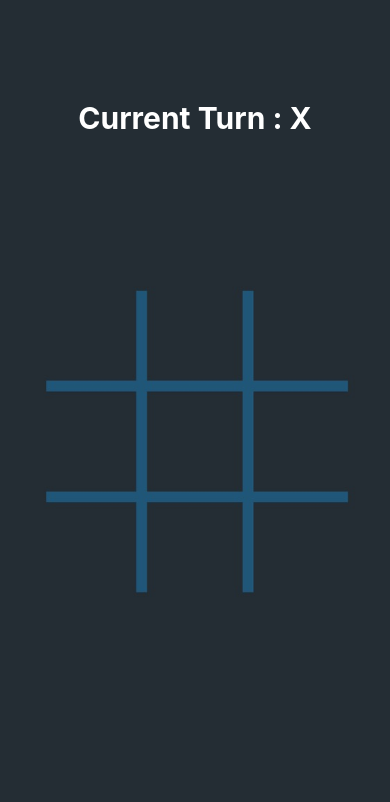
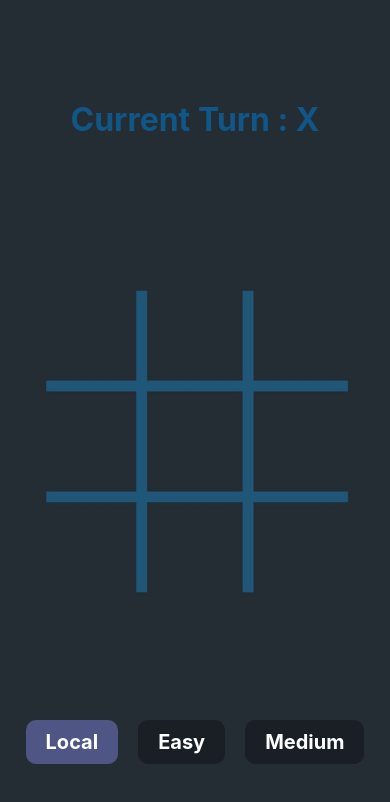
Before and after one commit to canknbr/tic-tac-toe, a React Native app: screen / in a window 390 px wide. Shown: the top 802 px of the page. Built offline with nearby package versions, Linux system fonts and the light colour scheme.

Commit message:
added bot levels

```diff
--- a/src/global/styles.js
+++ b/src/global/styles.js
@@ -1,7 +1,6 @@
 import { StyleSheet } from 'react-native';
 
 export default StyleSheet.create({
-
   bg: {
     width: '100%',
     height: '100%',
@@ -10,8 +9,8 @@ export default StyleSheet.create({
     paddingTop: 15,
   },
   title: {
-    color: '#fff',
-    fontSize: 30,
+    color: '#105686',
+    fontSize: 32,
     fontWeight: 'bold',
     position: 'absolute',
     top: 100,
@@ -24,4 +23,20 @@ export default StyleSheet.create({
     flexDirection: 'row',
     flex: 1,
   },
+  buttons: {
+    flexDirection: 'row',
+    position: 'absolute',
+    bottom: 80,
+  },
+  button: {
+    color: '#fff',
+    fontSize: 20,
+    fontWeight: 'bold',
+    marginHorizontal: 10,
+    backgroundColor: '#191f24',
+    paddingHorizontal: 20,
+    paddingVertical: 10,
+    borderRadius: 10,
+    overflow: 'hidden',
+  },
 });
--- a/src/screens/GameScreen.js
+++ b/src/screens/GameScreen.js
@@ -14,12 +14,13 @@ const copyArray = arr => {
 
 const GameScreen = () => {
   const [gameMaps, setMap] = useState(emptyMap);
+  const [gameLevel, setLevel] = useState('local');
   const [player, setPlayer] = useState('x');
   useEffect(() => {
-    if (player === 'o') {
+    if (player === 'o' && gameLevel !== 'local') {
       botTurn();
     }
-  }, [player]);
+  }, [player, gameLevel]);
 
   useEffect(() => {
     const winner = getWinner(gameMaps);
@@ -50,7 +51,9 @@ const GameScreen = () => {
     //     chosenOption = move;
     //   }
     // });
-    chosenOption = botAttackorDefend(possibleMoves, 'o');
+    if (gameLevel === 'medium') {
+      chosenOption = botAttackorDefend(possibleMoves, 'o');
+    }
 
     if (!chosenOption) {
       chosenOption = botAttackorDefend(possibleMoves, 'x');
@@ -191,6 +194,41 @@ const GameScreen = () => {
           </View>
         ))}
       </View>
+      <View style={styles.buttons}>
+        <Text
+          onPress={() => setLevel('local')}
+          style={[
+            styles.button,
+            {
+              backgroundColor: gameLevel === 'local' ? '#4f5686' : '#191f24',
+            },
+          ]}
+        >
+          Local
+        </Text>
+        <Text
+          onPress={() => setLevel('easy')}
+          style={[
+            styles.button,
+            {
+              backgroundColor: gameLevel === 'easy' ? '#4f5686' : '#191f24',
+            },
+          ]}
+        >
+          Easy
+        </Text>
+        <Text
+          onPress={() => setLevel('medium')}
+          style={[
+            styles.button,
+            {
+              backgroundColor: gameLevel === 'medium' ? '#4f5686' : '#191f24',
+            },
+          ]}
+        >
+          Medium
+        </Text>
+      </View>
     </ImageBackground>
   );
 };
```
